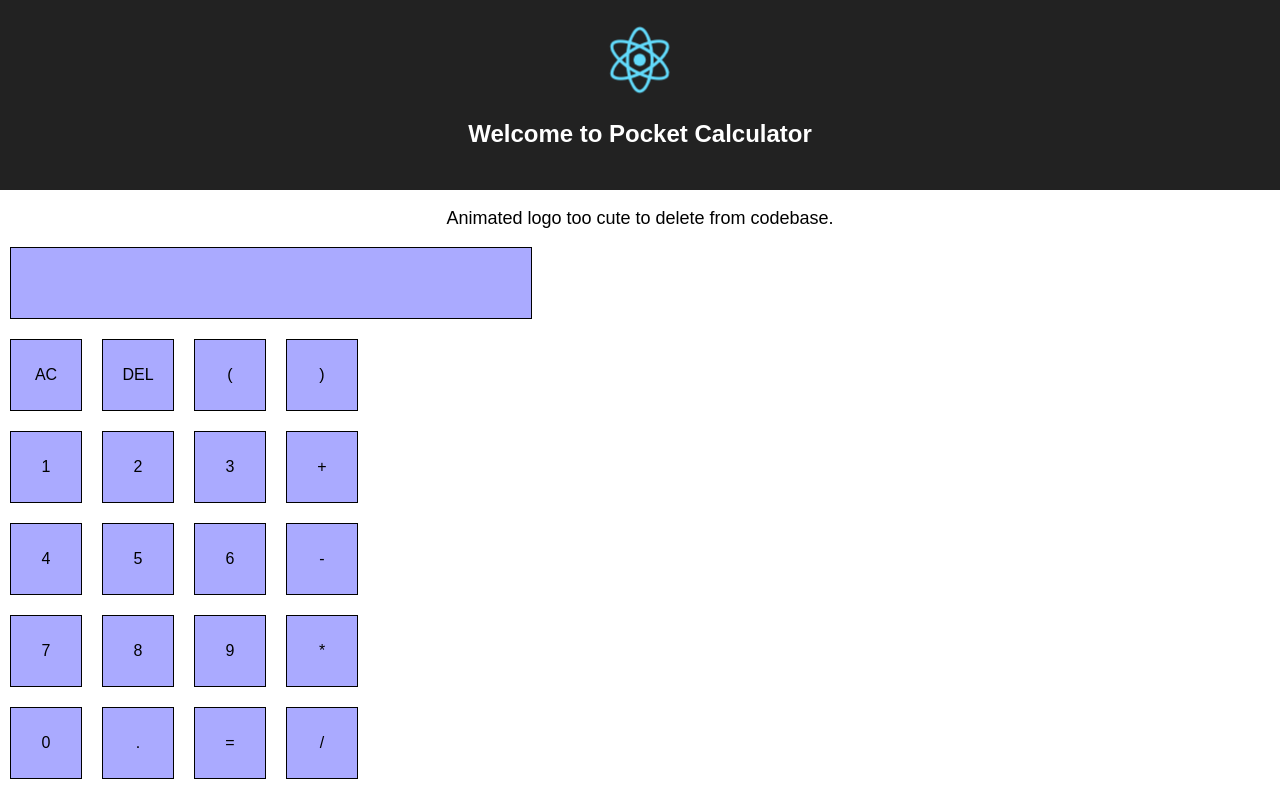
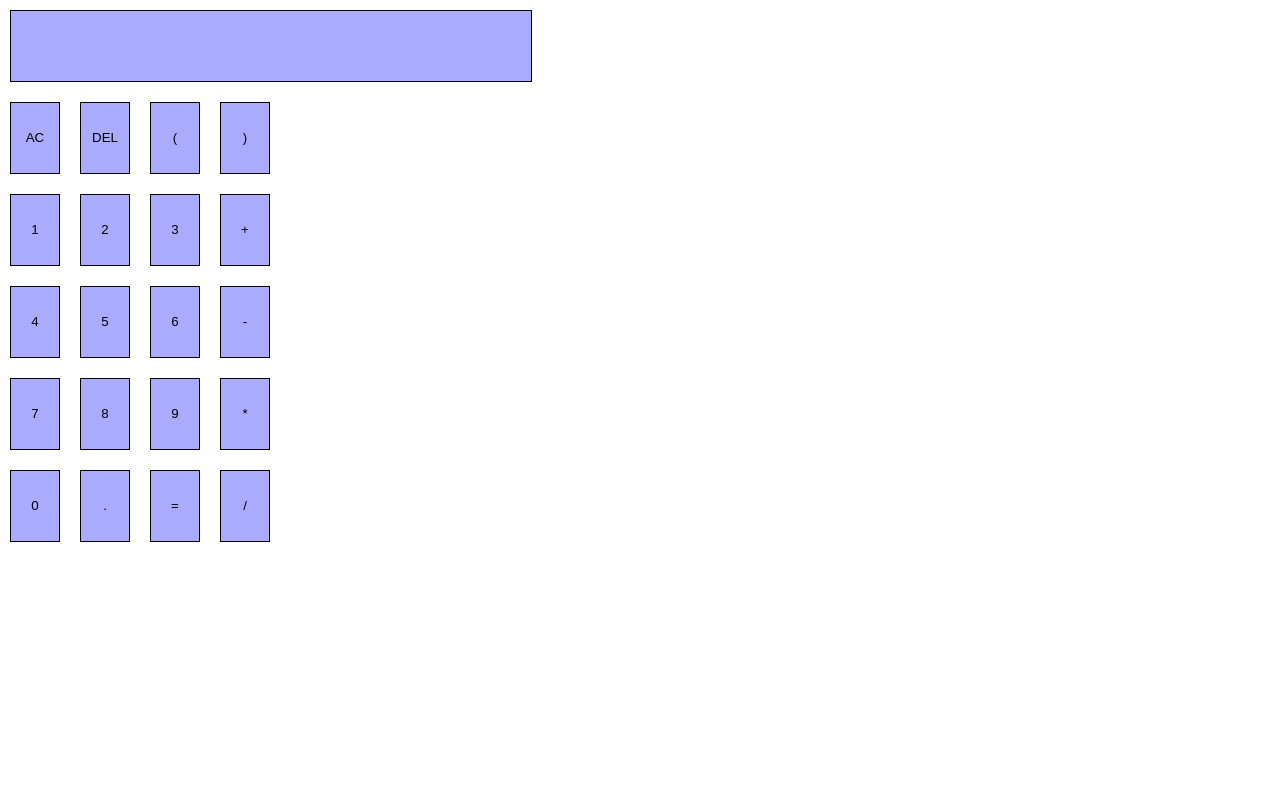
Before and after one commit to namjo/poccal, a React (Create React App) app: page / in a window 1280 px wide. Built offline with nearby package versions, Linux system fonts and the light colour scheme.

Commit message:
pass buttonmatrix as prop into PocketCalcultor

```diff
--- a/src/App.js
+++ b/src/App.js
@@ -1,5 +1,4 @@
 import React, { Component } from 'react';
-import logo from './logo.svg';
 import PocketCalculator from './pocket_calculator_components/PocketCalculator.js'
 import './App.css';
 
@@ -9,13 +8,13 @@ class App extends Component {
 
   render() {
 
-  // buttonmatrix = [
-  //   ["AC" , "DEL" , "(" , ")"],
-  //   ["1"  , "2"   , "3" , "+"],
-  //   ["4"  , "5"   , "6" , "-"],
-  //   ["7"  , "8"   , "9" , "*"],
-  //   ["0"  , "."   , "=" , "/"],
-  // ];
+  const buttonmatrix = [
+    ["AC" , "DEL" , "(" , ")"],
+    ["1"  , "2"   , "3" , "+"],
+    ["4"  , "5"   , "6" , "-"],
+    ["7"  , "8"   , "9" , "*"],
+    ["0"  , "."   , "=" , "/"],
+  ];
 
   // const buttonmatrix = [
   //   [{label: "AC", handler: "clear"}, {label: "DEL", handler: "del"}, {label: "(", handler: "update"}, {label: ")", handler: "update"}],
@@ -27,14 +26,10 @@ class App extends Component {
 
     return (
       <div className="App">
-        <header className="App-header">
-          <img src={logo} className="App-logo" alt="logo" />
-          <h1 className="App-title">Welcome to Pocket Calculator</h1>
-        </header>
-        <p className="App-intro">
-          Animated logo too cute to delete from codebase.
-        </p>
-        <PocketCalculator mode="js-eval"/>
+        <PocketCalculator
+          buttonmatrix={buttonmatrix}
+          mode="js-eval"
+        />
       </div>
     );
   }
--- a/src/pocket_calculator_components/Button.js
+++ b/src/pocket_calculator_components/Button.js
@@ -2,12 +2,12 @@ import React from 'react';
 
 function Button(props) {
   return (
-    <div
+    <button
       className="btn"
       onClick={props.onClick} // this is the actual eventListener, many of which will be generated ...
     >
       {props.label}
-    </div>
+    </button>
   );
 }
 
--- a/src/pocket_calculator_components/Buttonmatrix.js
+++ b/src/pocket_calculator_components/Buttonmatrix.js
@@ -4,7 +4,6 @@ import Button from './Button.js';
 class Buttonmatrix extends React.Component {
 
   renderButton(label, handler) {
-    // define callback depending on buttonlabel if AC, DEL, =, ...
     return (
       <Button
         label={label}
@@ -19,7 +18,7 @@ class Buttonmatrix extends React.Component {
       const btn_row = buttonrow.map((button, col) => {
         return (
           // There must be a way to remove those unnecessary div tags!
-          <div>
+          <div key={`${row}-${col}`}>
             {this.renderButton(button.label, button.handler)}
           </div>
         );
--- a/src/pocket_calculator_components/PocketCalculator.js
+++ b/src/pocket_calculator_components/PocketCalculator.js
@@ -55,7 +55,7 @@ class PocketCalculator extends React.Component {
       }
     } else if (mode === "js-eval") {
       return () => {
-        return eval(this.state.expression);
+        // return eval(this.state.expression);
       }
     }
   }
@@ -69,13 +69,31 @@ class PocketCalculator extends React.Component {
     }
   }
 
-  buttonmatrix = [
-    [{label: "AC", handler: this.clearExpression}, {label: "DEL", handler: this.delExpression}, {label: "(", handler: this.updateExpression("(")}, {label: ")", handler: this.updateExpression(")")}],
-    [{label: "1", handler: this.updateExpression("1")}, {label: "2", handler: this.updateExpression("2")}, {label: "3", handler: this.updateExpression("3")}, {label: "+", handler: this.updateExpression("+")}],
-    [{label: "4", handler: this.updateExpression("4")}, {label: "5", handler: this.updateExpression("5")}, {label: "6", handler: this.updateExpression("6")}, {label: "-", handler: this.updateExpression("-")}],
-    [{label: "7", handler: this.updateExpression("7")}, {label: "8", handler: this.updateExpression("8")}, {label: "9", handler: this.updateExpression("9")}, {label: "*", handler: this.updateExpression("*")}],
-    [{label: "0", handler: this.updateExpression("0")}, {label: ".", handler: this.updateExpression(".")}, {label: "=", handler: this.evalExpression(this.props.mode)}, {label: "/", handler: this.updateExpression("/")}],
-  ];
+  // how to code this more intuitive?
+  buttonmatrix = this.props.buttonmatrix.map((buttonrow, row) => {
+    return buttonrow.map((label, col) => {
+      let handler;
+      if (label === 'AC') {
+        handler = this.clearExpression;
+      } else if (label === 'DEL') {
+        handler = this.delExpression;
+      } else if (label === '=') {
+        handler = this.evalExpression(this.props.mode);
+      } else {
+        handler = this.updateExpression(label);
+      }
+      return {label: label, handler: handler};
+    });
+  });
+
+  // buttonmatrix = [
+  //   [{label: "AC", handler: this.clearExpression}, {label: "DEL", handler: this.delExpression}, {label: "(", handler: this.updateExpression("(")}, {label: ")", handler: this.updateExpression(")")}],
+  //   [{label: "1", handler: this.updateExpression("1")}, {label: "2", handler: this.updateExpression("2")}, {label: "3", handler: this.updateExpression("3")}, {label: "+", handler: this.updateExpression("+")}],
+  //   [{label: "4", handler: this.updateExpression("4")}, {label: "5", handler: this.updateExpression("5")}, {label: "6", handler: this.updateExpression("6")}, {label: "-", handler: this.updateExpression("-")}],
+  //   [{label: "7", handler: this.updateExpression("7")}, {label: "8", handler: this.updateExpression("8")}, {label: "9", handler: this.updateExpression("9")}, {label: "*", handler: this.updateExpression("*")}],
+  //   [{label: "0", handler: this.updateExpression("0")}, {label: ".", handler: this.updateExpression(".")}, {label: "=", handler: this.evalExpression(this.props.mode)}, {label: "/", handler: this.updateExpression("/")}],
+  // ];
+
 
   render() {
     return (
```
